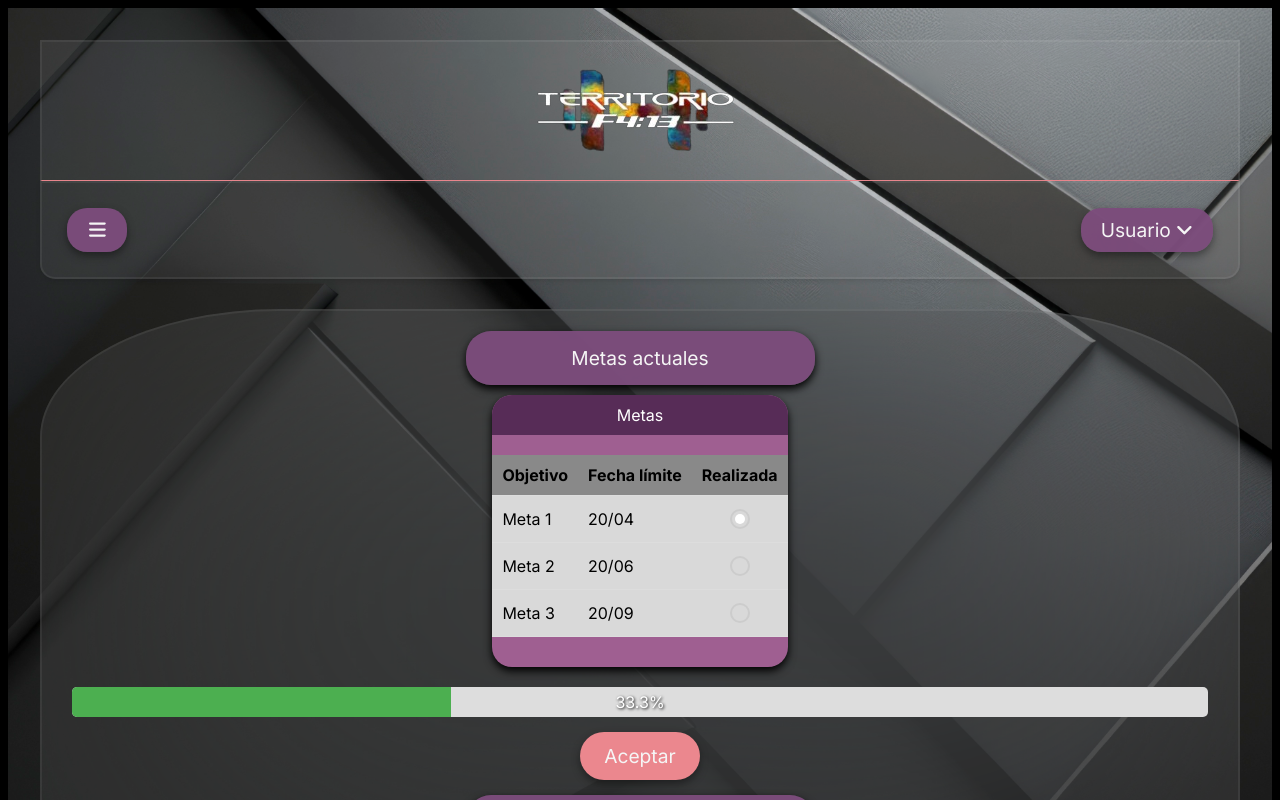
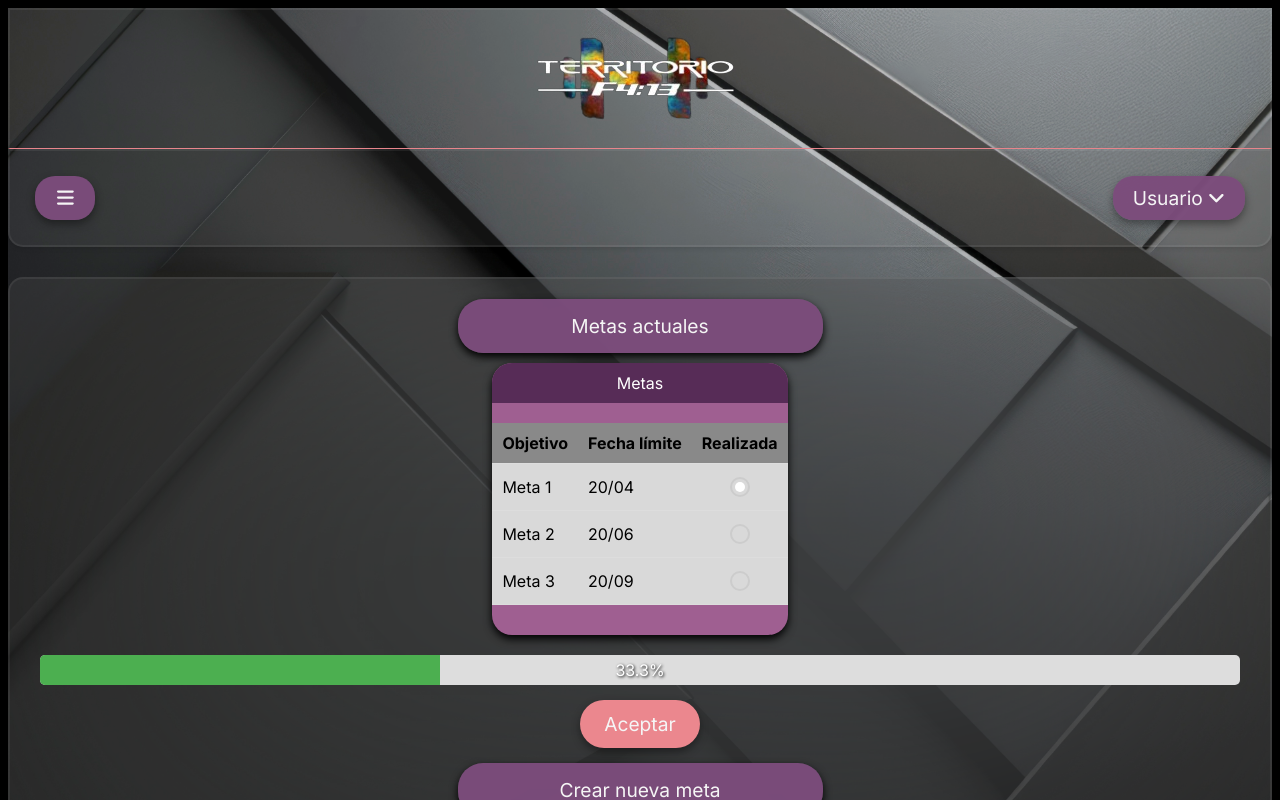
Before and after one commit to Ferchox/componentes, a React (Vite) app: page /Metas in a window 1280 px wide. Shown: the top 800 px of the page. Built offline with nearby package versions, Linux system fonts and the light colour scheme; no server answers.

Commit message:
corrigiendo mas metas

```diff
--- a/src/components/metas/organismos/MetasPendientes.css
+++ b/src/components/metas/organismos/MetasPendientes.css
@@ -2,7 +2,6 @@
   width: auto;
   margin: 0 auto 20px;
   padding: 20px;
-  border-radius: 20%;
   display: flex;
   flex-direction: column;
   align-items: center;
--- a/src/components/metas/pages/Metas.css
+++ b/src/components/metas/pages/Metas.css
@@ -1,8 +1,17 @@
-.contenedor-metas {
-  max-width: 1280px;
-  margin: 0 auto;
-  padding: 2rem;
-  text-align: center;
+.contenedor-crear-meta {
+  display: flex;
+  flex-direction: column;
+  align-items: center;
+  background: #fafafa10;
+  backdrop-filter: blur(10rem);
+  padding: 1rem;
+  width: 90%;
+  margin: 30px auto;
+  position: relative;
+  z-index: 1;
+}
+
+#root{
   background-image: url("../../../assets/fondo-perfil.png");
   background-size: cover;
   background-position: center;
```
